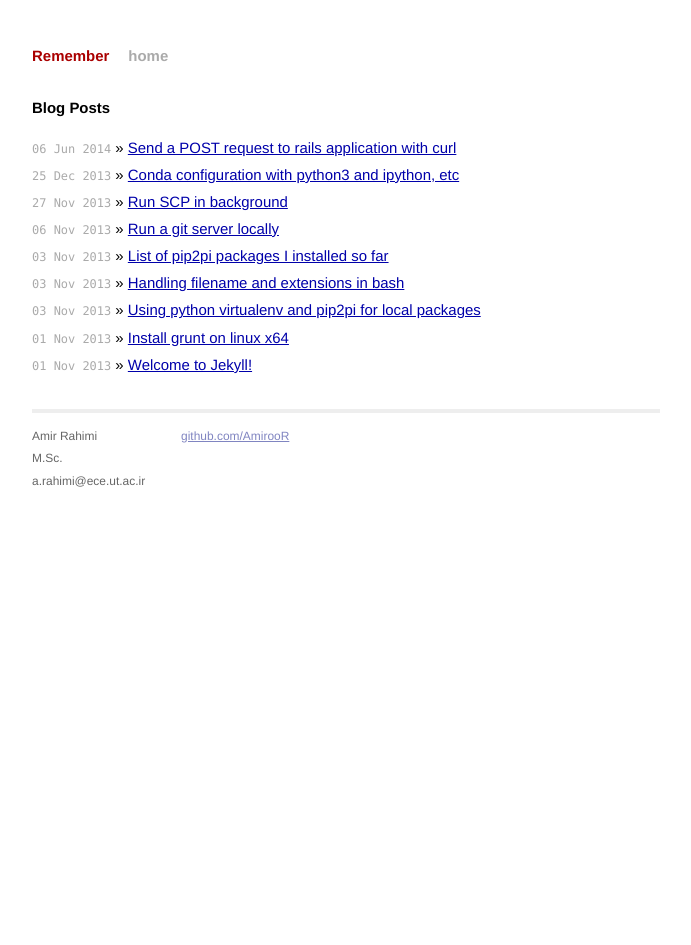
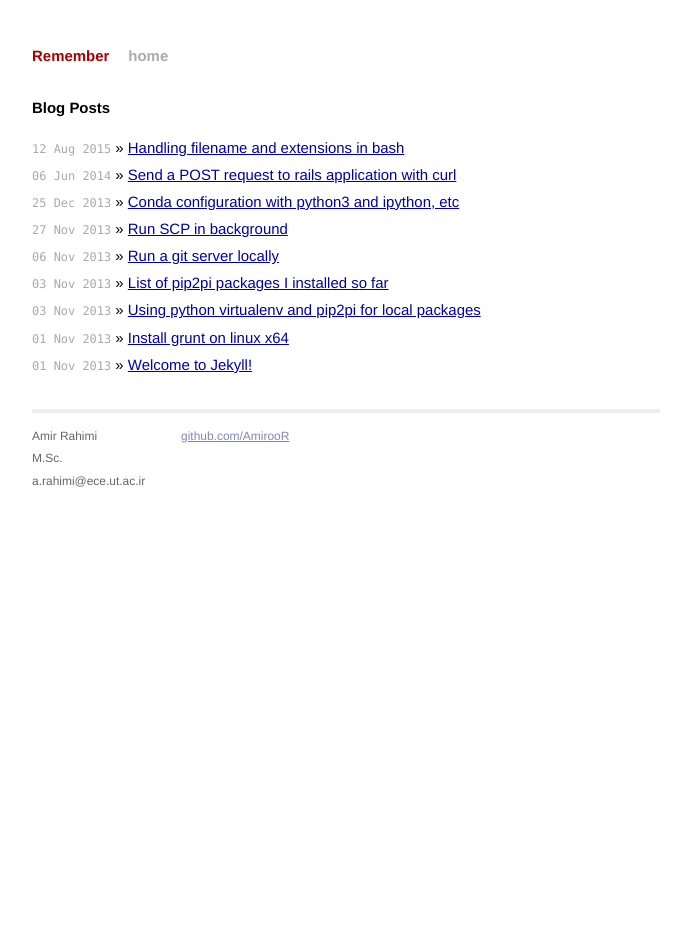
Before and after one commit to AmirooR/remember, a Jekyll site: the page built from index.html, in a window 1280 px wide. Shown: the whole page, without its empty margins (294-985 px from the left). Built offline with Jekyll 4.4.1, drawn with Linux system fonts in a browser that asks for light colours; Markdown is read by kramdown in place of the engine named in the settings.

Commit message:
date updated

```diff
--- a/_posts/2015-08-12-filename-in-bash.markdown
+++ b/_posts/2015-08-12-filename-in-bash.markdown
@@ -1,7 +1,7 @@
 ---
 layout: post
 title: "Handling filename and extensions in bash"
-date: 2013-11-03
+date: 2015-08-12
 categories: bash filename
 ---
 ## Get file without path
```
